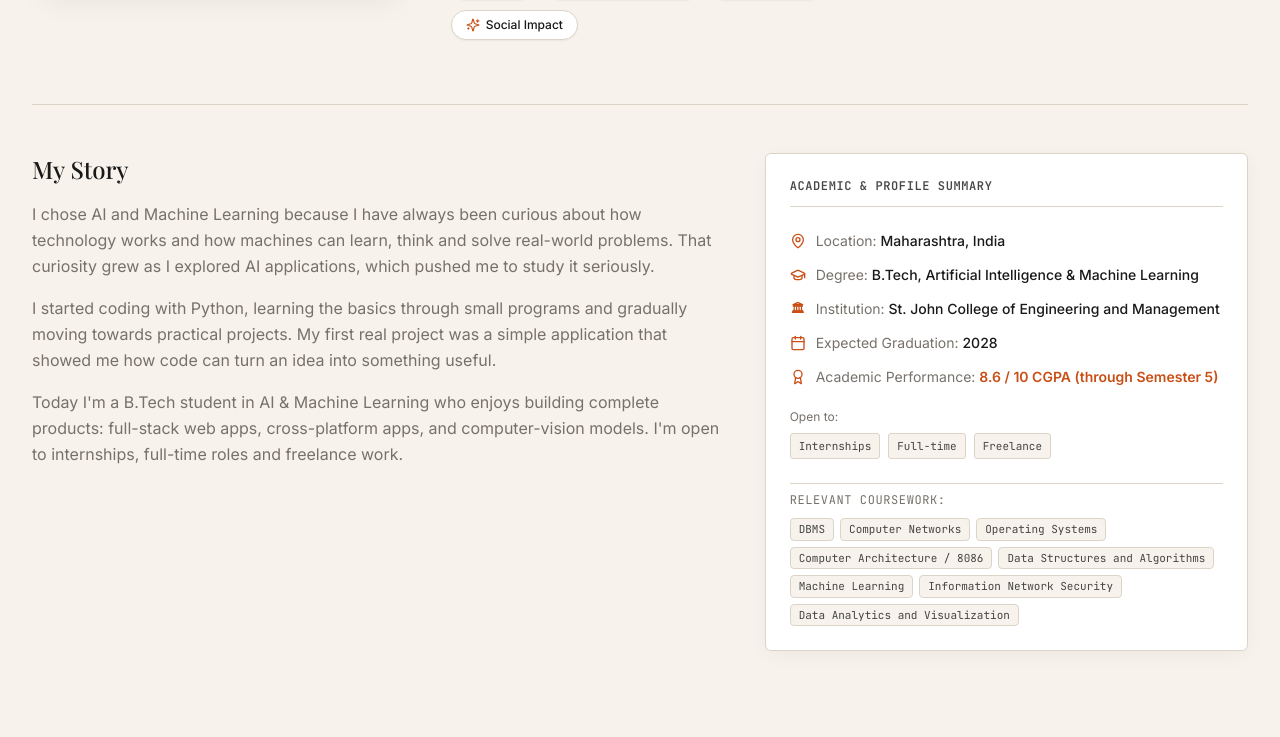
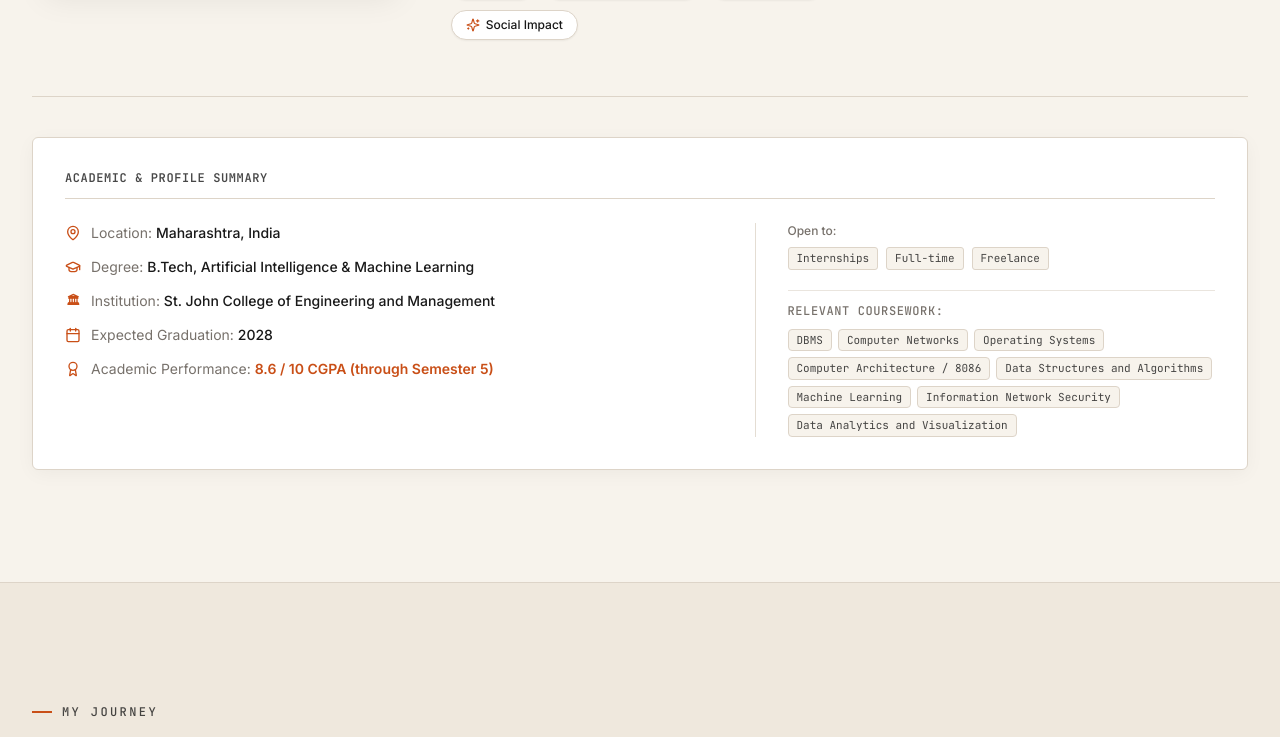
Before and after one commit to mohak1206/Mohak-Portfolio, a React (Vite) app: page / in a window 1280 px wide. Shown: the part 1320-2057 px from the top of the page. Built offline with nearby package versions, Linux system fonts and the light colour scheme; a web font is replaced by a local one.

Commit message:
refactor: remove My Story block from About and clean up profile data

```diff
--- a/src/components/sections/About.tsx
+++ b/src/components/sections/About.tsx
@@ -7,11 +7,11 @@ import { Card } from '../ui/Card';
 import { MountainFallback } from '../art/MountainFallback';
 
 export const About: React.FC = () => {
-  const { aboutStory, education } = profileData;
+  const { aboutIntro, education } = profileData;
 
   return (
     <section id="about" aria-label="About Me" className="py-20 lg:py-28 bg-ivory border-b border-warm-border">
-      <div className="max-w-7xl mx-auto px-4 sm:px-6 lg:px-8 space-y-16">
+      <div className="max-w-7xl mx-auto px-4 sm:px-6 lg:px-8 space-y-12 sm:space-y-14">
         {/* ROW 1: Signature Reference Layout (3 Columns on Desktop) */}
         <div className="grid grid-cols-1 lg:grid-cols-12 gap-8 lg:gap-10 items-center">
           {/* Left Column: Landscape B&W mountain with burnt-orange sun circle behind peak */}
@@ -41,7 +41,7 @@ export const About: React.FC = () => {
             </h2>
 
             <p className="text-muted-grey text-base leading-relaxed">
-              {aboutStory.leadParagraph}
+              {aboutIntro}
             </p>
 
             {/* 4 Pill Tags with small orange icons */}
@@ -91,27 +91,16 @@ export const About: React.FC = () => {
           </div>
         </div>
 
-        {/* ROW 2: Extended Story, Academic Details & Coursework (Part B2) */}
-        <div className="pt-12 border-t border-warm-border">
-          <div className="grid grid-cols-1 lg:grid-cols-12 gap-10">
-            {/* Left 7 Columns: "My story" Narrative */}
-            <div className="lg:col-span-7 space-y-4">
-              <h3 className="font-serif text-2xl text-charcoal font-medium">My Story</h3>
-              <div className="space-y-4 text-muted-grey text-base leading-relaxed">
-                {aboutStory.paragraphs.map((p, idx) => (
-                  <p key={idx}>{p}</p>
-                ))}
-              </div>
-            </div>
+        {/* Academic Details, Coursework & Information Column */}
+        <div className="pt-10 border-t border-warm-border">
+          <Card elevated className="p-6 sm:p-8">
+            <h3 className="font-mono text-xs uppercase tracking-wider text-charcoal/80 font-semibold border-b border-warm-border pb-3 mb-6">
+              Academic & Profile Summary
+            </h3>
 
-            {/* Right 5 Columns: Secondary Info & Coursework */}
-            <div className="lg:col-span-5">
-              <Card elevated className="p-6 space-y-6">
-                <h4 className="font-mono text-xs uppercase tracking-wider text-charcoal/80 font-semibold border-b border-warm-border pb-3">
-                  Academic & Profile Summary
-                </h4>
-
-                <div className="space-y-3.5 text-sm">
+            <div className="grid grid-cols-1 md:grid-cols-2 lg:grid-cols-12 gap-8">
+              {/* Core Information */}
+              <div className="lg:col-span-7 space-y-3.5 text-sm">
                 <div className="flex items-start gap-2.5">
                   <MapPin className="w-4 h-4 text-burnt-orange mt-0.5 shrink-0" />
                   <div>
@@ -151,9 +140,12 @@ export const About: React.FC = () => {
                     <span className="font-semibold text-burnt-orange">{education.cgpa}</span>
                   </div>
                 </div>
+              </div>
 
-                  <div className="pt-2">
-                    <div className="text-xs text-muted-grey mb-2">Open to:</div>
+              {/* Open to Badges & Coursework */}
+              <div className="lg:col-span-5 space-y-5 lg:border-l lg:border-warm-border/80 lg:pl-8">
+                <div>
+                  <div className="text-xs text-muted-grey mb-2 font-medium">Open to:</div>
                   <div className="flex flex-wrap gap-2">
                     {education.openTo.map((item) => (
                       <Tag key={item} variant="mono">
@@ -162,10 +154,9 @@ export const About: React.FC = () => {
                     ))}
                   </div>
                 </div>
-                </div>
 
-                <div className="pt-2 border-t border-warm-border">
-                  <div className="text-xs font-mono uppercase tracking-wider text-muted-grey mb-2.5">
+                <div className="pt-3 border-t border-warm-border/60">
+                  <div className="text-xs font-mono uppercase tracking-wider text-muted-grey mb-2.5 font-medium">
                     Relevant Coursework:
                   </div>
                   <div className="flex flex-wrap gap-1.5">
@@ -179,9 +170,9 @@ export const About: React.FC = () => {
                     ))}
                   </div>
                 </div>
-              </Card>
               </div>
             </div>
+          </Card>
         </div>
       </div>
     </section>
--- a/src/components/sections/Journey.tsx
+++ b/src/components/sections/Journey.tsx
@@ -12,7 +12,7 @@ export const Journey: React.FC = () => {
     <section
       id="journey"
       aria-label="My Journey"
-      className="py-20 lg:py-28 bg-cream border-t border-b border-warm-border relative overflow-hidden"
+      className="py-20 lg:py-28 bg-cream border-b border-warm-border relative overflow-hidden"
     >
       <div className="max-w-7xl mx-auto px-4 sm:px-6 lg:px-8 space-y-16">
         {/* Header */}
--- a/src/data/profile.ts
+++ b/src/data/profile.ts
@@ -28,14 +28,7 @@ export const profileData: ProfileData = {
     cgpaScore: "8.6",
     cgpaLabel: "CGPA",
   },
-  aboutStory: {
-    leadParagraph: "I'm an AIML undergraduate who enjoys building meaningful products, from AI-powered applications to full-stack platforms. I'm curious, collaborative and always exploring new technologies to turn ideas into real, impactful solutions.",
-    paragraphs: [
-      "I chose AI and Machine Learning because I have always been curious about how technology works and how machines can learn, think and solve real-world problems. That curiosity grew as I explored AI applications, which pushed me to study it seriously.",
-      "I started coding with Python, learning the basics through small programs and gradually moving towards practical projects. My first real project was a simple application that showed me how code can turn an idea into something useful.",
-      "Today I'm a B.Tech student in AI & Machine Learning who enjoys building complete products: full-stack web apps, cross-platform apps, and computer-vision models. I'm open to internships, full-time roles and freelance work.",
-    ],
-  },
+  aboutIntro: "I'm an AIML undergraduate who enjoys building meaningful products, from AI-powered applications to full-stack platforms. I'm curious, collaborative and always exploring new technologies to turn ideas into real, impactful solutions.",
   education: {
     degree: "B.Tech, Artificial Intelligence & Machine Learning",
     institution: "St. John College of Engineering and Management",
--- a/src/types/index.ts
+++ b/src/types/index.ts
@@ -97,10 +97,7 @@ export interface ProfileData {
     cgpaScore: string;
     cgpaLabel: string;
   };
-  aboutStory: {
-    leadParagraph: string;
-    paragraphs: string[];
-  };
+  aboutIntro: string;
   education: {
     degree: string;
     institution: string;
```
Also changed, not shown: src/data/journey.ts (line endings or trailing spaces). Lines whose indentation alone changed are shown as unchanged.
